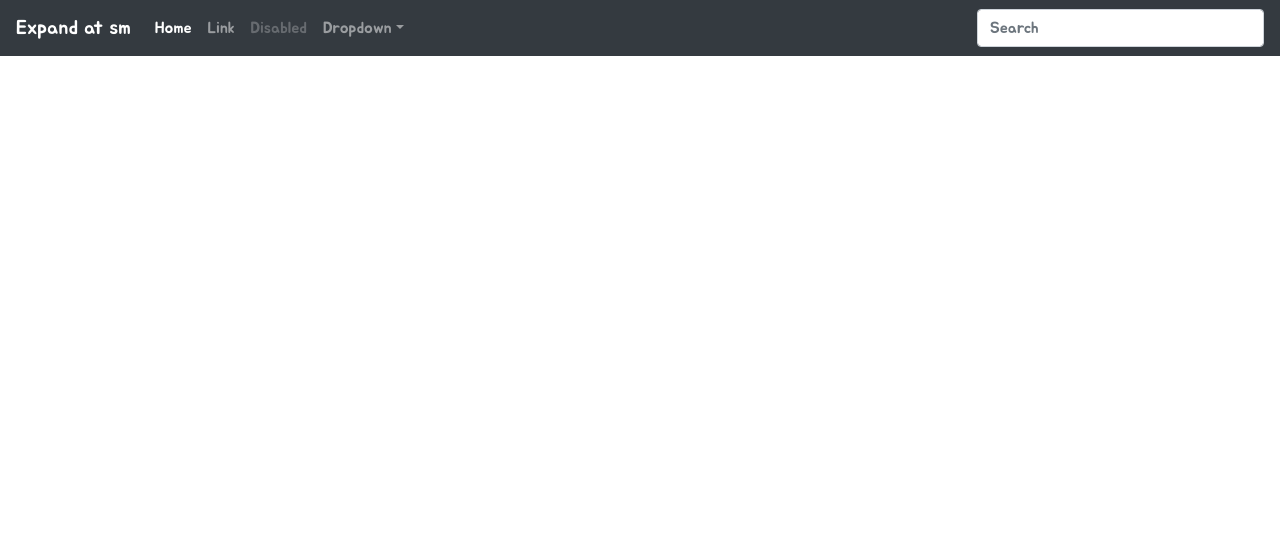
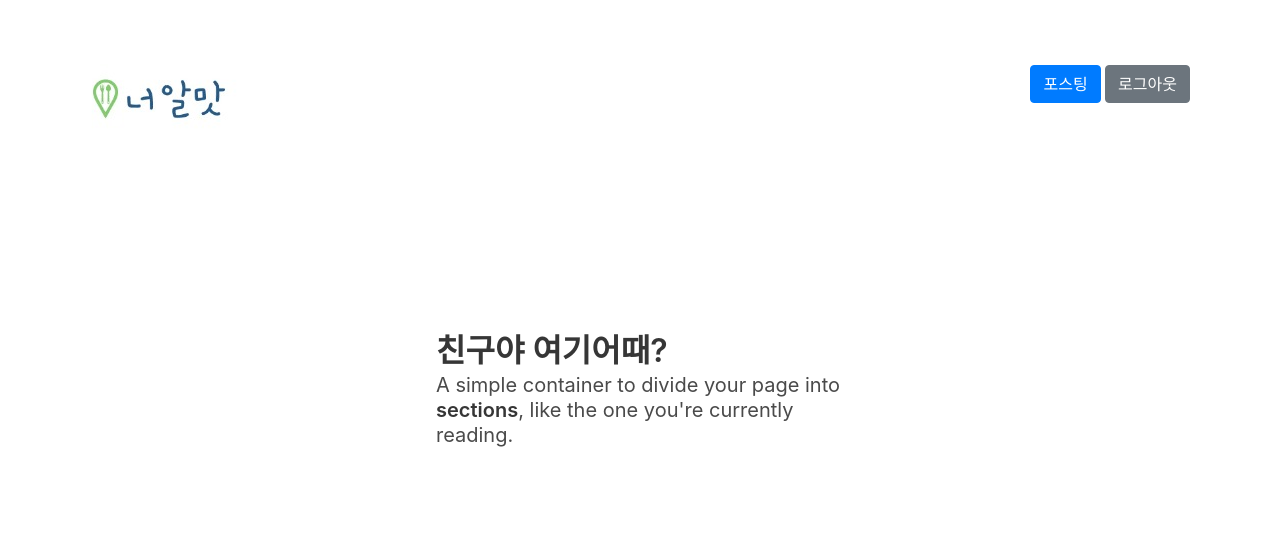
Before and after one commit to junghoon-kim96/mini-project, a Flask app: template templates/main_page.html in a window 1280 px wide. Shown: the top 533 px of the page. Run offline with Flask 2, Linux system fonts and the light colour scheme; the template is opened without the code that fills it, so the values that code supplies are empty; some libraries are stand-ins or nearby versions.

Commit message:
합치기 전 메인페이지 (수정필요)

```diff
--- a/app.py
+++ b/app.py
@@ -9,13 +9,9 @@ from datetime import datetime
 
 @app.route('/')
 def main():
-    matjips = list(db.matjipprac2.find({},{"_id": False}))
-    return render_template('main_page3.html', matjips=matjips)
+    return render_template('main_page.html')
 
 
-@app.route('/detail')
-def detail():
-   return render_template('detail_page.html')
 
 @app.route("/matjip", methods=["POST"])
 def matjip_post():
@@ -27,7 +23,7 @@ def matjip_post():
     picture = request.files["picture_give"]
 
     # 확장자를 골라주는 코드 코드(뒤에서 부터 첫번째 점으로 나눠준다)
-    extension = picture.filename.split('.')[-1]
+    extension = picture.filename.split(',')[-1]
 
     # 현재시간을 나타내주는 코드
     today = datetime.now()
@@ -39,9 +35,6 @@ def matjip_post():
     save_to = f'static/{filename},{extension}'
     picture.save(save_to)
 
-    # matjip_list = list(db.matjipprac.find({}, {'_id': False}))
-    #
-    # count = len(matip_list) + 1
 
     doc = {
         'title': title_receive,
@@ -52,18 +45,18 @@ def matjip_post():
 
     }
 
-    db.matjipprac2.insert_one(doc)
+    db.matjipprac3.insert_one(doc)
 
     return jsonify({'msg': '등록 완료 !'})
-    return render_template("main_page3.html")
+    return render_template("main_page.html")
 
 
 
 
-# @app.route('/listing', methods=['GET'])
-# def listing():
-#     matjips = list(db.matjipprac.find({},{'_id':False}))
-#     return jsonify({'matjips':matjips})
+@app.route('/listing', methods=['GET'])
+def listing():
+    matjips = list(db.matjipprac3.find({},{'_id':False}))
+    return jsonify({'matjips':matjips})
 
 
 
--- a/static/mystyle.css
+++ b/static/mystyle.css
@@ -10,9 +10,15 @@ img.fixed {
     position: fixed;
     left: 60px;
     top: 0px;
+    z-index: 2;
 }
+
 .mycards {
     margin: 20px auto 0px auto;
     width: 95%;
     max-width: 1200px;
 }
+
+.absolute {
+    z-index: 1
+}
--- a/templates/main_page.html
+++ b/templates/main_page.html
@@ -9,6 +9,12 @@
     <!-- Bootstrap CSS -->
     <link rel="stylesheet" href="https://maxcdn.bootstrapcdn.com/bootstrap/4.0.0/css/bootstrap.min.css"
           integrity="sha384-Gn5384xqQ1aoWXA+058RXPxPg6fy4IWvTNh0E263XmFcJlSAwiGgFAW/dAiS6JXm" crossorigin="anonymous">
+
+    <!-- Bulma CSS 링크 -->
+    <link rel="stylesheet" href="https://cdn.jsdelivr.net/npm/bulma@0.9.1/css/bulma.min.css">
+
+{#    css 링크 주의:bulma 아래 넣어야함#}
+    <link href="{{ url_for('static', filename='mystyle.css') }}" rel="stylesheet">
 
     <!-- Optional JavaScript -->
     <!-- jQuery first, then Popper.js, then Bootstrap JS -->
@@ -25,182 +31,203 @@
     <link rel="preconnect" href="https://fonts.gstatic.com">
     <link href="https://fonts.googleapis.com/css2?family=Jua&display=swap" rel="stylesheet">
 
+
+
     <style>
-        * {
-            font-family: 'Gowun Dodum', sans-serif;
+
+
+    </style>
+    <script>
+         function save_matjip() {
+
+            let title = $('#title').val()
+            let place = $('#place').val()
+            let impre = $('#impre').val()
+            let url = $("#url").val()
+
+            let picture = $('#picture')[0].files[0]
+            let form_data = new FormData()
+
+            form_data.append("title_give", title)
+            form_data.append("place_give", place)
+            form_data.append("impre_give", impre)
+            form_data.append("picture_give", picture)
+            form_data.append("url_give", url)
+
+            $.ajax({
+                type: "POST",
+                url: "/matjip",
+                data: form_data,
+                cache: false,
+                contentType: false,
+                processData: false,
+                success: function (response) {
+                    alert(response["msg"])
+                    window.location.href = '/'
+                }
+            });
         }
 
-        .mytitle {
-            width: 100%;
-            height: 500px;
 
+        $(document).ready(function () {
+            listing_matjip()
+        })
 
-            background: white;
+        function listing_matjip() {
+            $.ajax({
+                type: "GET",
+                url: "/listing",
+                data: {},
+                success: function (response) {
 
-            color: white;
+                    let matjips = response['matjips']
+                    for (let i = 0; i < matjips.length; i++) {
+                        let title = matjips[i]['title']
+                        let place = matjips[i]['place']
+                        let url = matjips[i]['url']
+                        let impre = matjips[i]['impre']
+                        let picture = matjips[i]['picture']
 
-            display: flex;
-            flex-direction: column;
-            align-items: center;
-            justify-content: center;
+                        let temp_html = ` <div class="col">
+                                                <div class="card">
+                                                  <img src="../static/${picture}"
+                                                                 class="card-img-top" alt="...">
+                                                            <div class="card-body">
+                                                                <h5 class="card-title">${title}</h5>
+                                                                <p class="card-text">${place}</p>
+                                                                <a target="_blank" href="${url}" class="card-url">구경가자</a>
+                                                                <p class="mycomment">${impre}</p>
+                                                  </div>
+                                                </div>
+                                              </div>`
+
+                        $('#cards-box').append(temp_html)
+                    }
+                }
+            })
         }
-
-        .mytitle > button {
-            width: 200px;
-            height: 50px;
-
-            background-color: transparent;
-            color: white;
-
-            border-radius: 50px;
-            border: 1px solid white;
-
-            margin-top: 10px;
-        }
-
-        .mytitle > button:hover {
-            border: 2px solid white;
-        }
-
-        .mycomment {
-            color: gray;
-        }
-
-        .mycards {
-            margin: 20px auto 0px auto;
-            width: 95%;
-            max-width: 1200px;
-        }
-
-        .mypost {
-            width: 95%;
-            max-width: 500px;
-            margin: 20px auto 0px auto;
-            padding: 20px;
-            box-shadow: 0px 0px 3px 0px gray;
-
-            display: none;
-        }
-
-        .mybtns {
-            display: flex;
-            flex-direction: row;
-            align-items: center;
-            justify-content: center;
-
-            margin-top: 20px;
-        }
-        .mybtns > button {
-            margin-right: 10px;
-        }
-
-        * {
-            font-family: 'Jua', sans-serif;
-        }
-        .posting-box {
-            width: 500px;
-            margin-top: 20px;
-        }
-        .wrap {
-            width: 900px;
-            margin: auto;
-        }
-        .container {
-            padding-left: 50px;
-        }
-    </style>
-    <script>
-        {#$(document).ready(function () {#}
-        {#    listing_matjip()#}
-        {#)#}
-        {##}
-        {#function listing_matjip(){#}
-        {#    $.ajax({#}
-        {#        type: "GET",#}
-        {#        url: "/listing",#}
-        {#        data: {},#}
-        {#        success: function (response) {#}
-        {##}
-        {#                let matjips = response['matjips']#}
-        {#                for (let i = 0; i < matjips.length; i++) {#}
-        {#                    let title = matjips[i]['title']#}
-        {#                    let place = matjips[i]['place']#}
-        {#                    let url = matjips[i]['url']#}
-        {#                    let impre = matjips[i]['impre']#}
-        {#                    let picture = matjips[i]['picture']#}
-        {##}
-        {#                    let temp_html = `<div class="card h-100">#}
-        {#                                      <img src="../static/${picture}" class="card-img-top">#}
-        {#                                      <div class="card-body">#}
-        {#                                        <h5 class="card-title">${title}</h5>#}
-        {#                                        <p class="card-text">${impre}</p>#}
-        {#                                          <p class="card-text"><small class="text-muted">${place}</small></p>#}
-        {#                                            <a target="_blank" href="${url}" class="card-url">구경가자</a>#}
-        {#                                      </div>#}
-        {#                                    </div>`#}
-        {##}
-        {#                    $('#cards-box').append(temp_html)#}
-        {#                }#}
-        {#            }#}
-        {#    });#}
-        {##}
-
     </script>
 </head>
 
+
 <body>
-<nav class="navbar navbar-expand-sm navbar-dark bg-dark">
+    <div>
+        <img src="/static/logo.jpg" class="fixed">
+        <div style="
+                position: fixed;
+                right: 90px;
+                top: 65px;
+                z-index: 2;
+                ">
+            <button type="button" class="btn btn-primary" onclick='$("#modal-post").addClass("is-active")'>포스팅</button>
+            <button type="button" class="btn btn-secondary" onclick="window.location.href = '/main'">로그아웃</button>
+        </div>
+    </div>
 
-    <a class="navbar-brand" href="#">Expand at sm</a>
-    <button class="navbar-toggler" type="button" data-toggle="collapse" data-target="#navbarsExample03"
-            aria-controls="navbarsExample03" aria-expanded="false" aria-label="Toggle navigation">
-        <span class="navbar-toggler-icon"></span>
-    </button>
+    <section class="section is-large" class="section">
+        <h1 class="title">친구야 여기어때?</h1>
+        <h2 class="subtitle">
+            A simple container to divide your page into <strong>sections</strong>, like the one you're currently reading.
+        </h2>
+    </section>
 
-    <div class="collapse navbar-collapse" id="navbarsExample03">
-        <ul class="navbar-nav mr-auto">
-            <li class="nav-item active">
-                <a class="nav-link" href="#">Home <span class="sr-only">(current)</span></a>
-            </li>
-            <li class="nav-item">
-                <a class="nav-link" href="#">Link</a>
-            </li>
-            <li class="nav-item">
-                <a class="nav-link disabled" href="#">Disabled</a>
-            </li>
-            <li class="nav-item dropdown">
-                <a class="nav-link dropdown-toggle" href="#" id="dropdown03" data-toggle="dropdown" aria-haspopup="true"
-                   aria-expanded="false">Dropdown</a>
-                <div class="dropdown-menu" aria-labelledby="dropdown03">
-                    <a class="dropdown-item" href="#">Action</a>
-                    <a class="dropdown-item" href="#">Another action</a>
-                    <a class="dropdown-item" href="#">Something else here</a>
-                </div>
-            </li>
-        </ul>
-        <form class="form-inline my-2 my-md-0">
-            <input class="form-control" type="text" placeholder="Search">
-        </form>
+    <div class="modal" id="modal-post">
+        <div class="modal-background" onclick='$("#modal-post").removeClass("is-active")'></div>
+        <div class="modal-content">
+            <div class="box">
+                <article class="media">
+                    <div class="media-content">
+                        <div class="container">
+                            <div class="posting-box">
+                                <div class="control">
+                                    <input class="input is-focused" type="text" placeholder="무슨 음식????" id="title">
+                                </div>
+                                <input class="input is-info" type="text" placeholder="어디야?" id="place">
+                                <input class="input is-info" type="text" placeholder="링크" id="url">
+                                <div class="file is-info has-name">
+                                    <label class="file-label">
+                                        <input class="file-input" type="file" name="resume" id="picture">
+                                        <span class="file-cta">
+                                            <span class="file-icon">
+                                                <i class="fas fa-upload"></i>
+                                            </span>
+                                            <span class="file-label">사진첨부</span>
+                                        </span>
+                                        <span class="file-name"></span>
+                                    </label>
+                                </div>
+                                <textarea class="textarea is-info" placeholder="내용 입력" id="impre"></textarea>
+                            </div>
+                            <nav class="level is-mobile">
+                                <div class="level-left">
+
+                                </div>
+                                <div class="level-right">
+                                    <div class="level-item">
+                                        <a class="button is-sparta" onclick="save_matjip()">포스팅하기</a>
+                                    </div>
+                                    <div class="level-item">
+                                        <a class="button is-sparta is-outlined"
+                                           onclick='$("#modal-post").removeClass("is-active")'>취소</a>
+                                    </div>
+                                </div>
+                            </nav>
+                        </div>
+                    </div>
+                </article>
+            </div>
+        </div>
+        <button class="modal-close is-large" aria-label="close"
+                onclick='$("#modal-post").removeClass("is-active")'></button>
     </div>
-</nav>
 
-<div class="mytitle">
-</div>
-<div class="row row-cols-1 row-cols-md-3 g-4">
-  <div class="col" id="cards-box">
-    <div class="card h-100">
-      <img src="../static/${picture}" class="card-img-top">
+
+
+<div class="mycards" >
+<div class="row row-cols-1 row-cols-md-4 g-4" id="cards-box">
+  <div class="col">
+    <div class="card">
+      <img src="https://www.newsworks.co.kr/news/photo/202109/573074_458416_5545.jpg"
+                     class="card-img-top" alt="...">
+                <div class="card-body">
+                    <h5 class="card-title">음식이름</h5>
+                    <p class="card-text">주소</p>
+                    <p>링크</p>
+                    <p class="mycomment">소감</p>
+      </div>
+    </div>
+  </div>
+  <div class="col">
+    <div class="card">
+      <img src="https://cdn.mindgil.com/news/photo/202004/69068_2873_1455.jpg" class="card-img-top" alt="...">
       <div class="card-body">
         <h5 class="card-title">Card title</h5>
         <p class="card-text">This is a longer card with supporting text below as a natural lead-in to additional content. This content is a little bit longer.</p>
-          <p class="card-text"><small class="text-muted">Last updated 3 mins ago</small></p>
       </div>
     </div>
   </div>
-
+  <div class="col">
+    <div class="card">
+      <img src="..." class="card-img-top" alt="...">
+      <div class="card-body">
+        <h5 class="card-title">Card title</h5>
+        <p class="card-text">This is a longer card with supporting text below as a natural lead-in to additional content.</p>
+      </div>
+    </div>
+  </div>
+  <div class="col">
+    <div class="card">
+      <img src="..." class="card-img-top" alt="...">
+      <div class="card-body">
+        <h5 class="card-title">Card title</h5>
+          <p class="card-text">This is a longer card with supporting text below as a natural lead-in to additional content. This content is a little bit longer.</p>
+      </div>
+    </div>
+  </div>
+</div>
 </div>
 
- </div>
+
+
 </body>
-
 </html>
```
Lines whose indentation alone changed are shown as unchanged.
